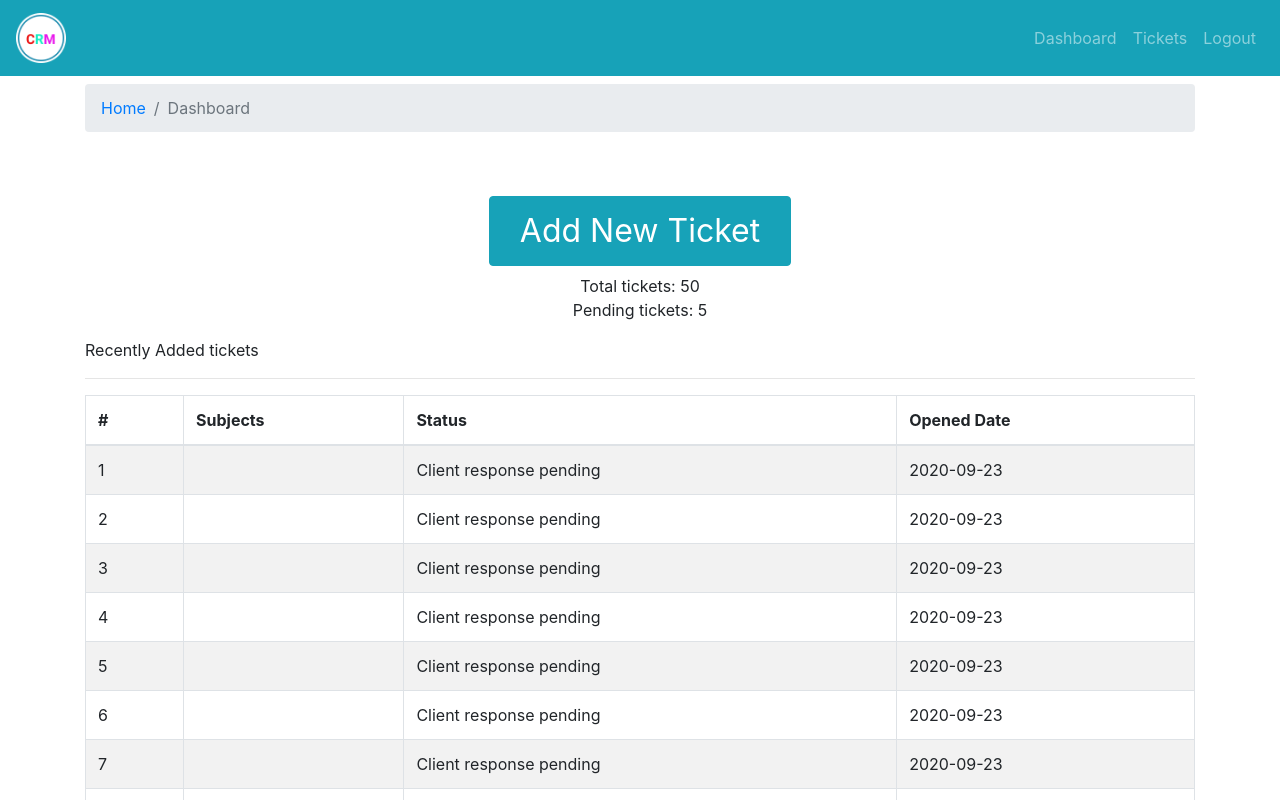
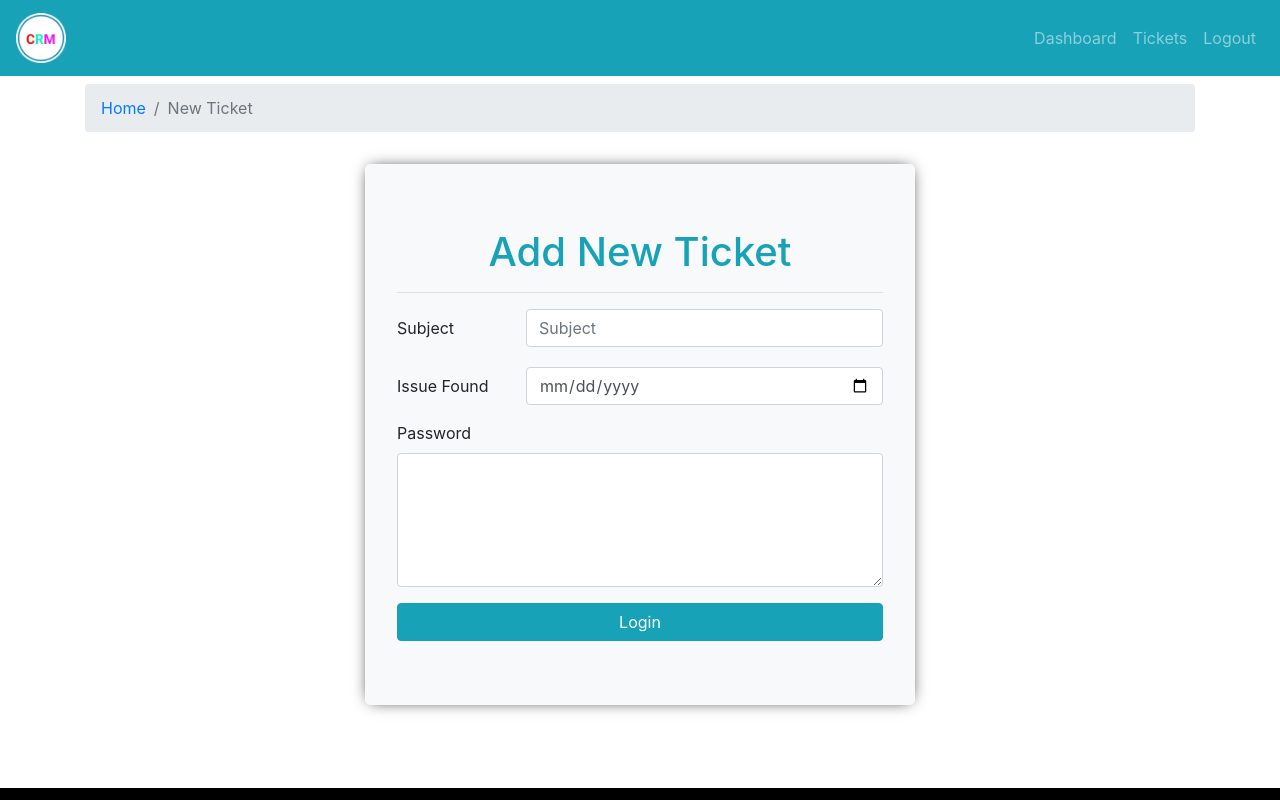
Before and after one commit to DentedCode/crm-frontend, a React (Create React App) app: page / in a window 1280 px wide. Shown: the top 800 px of the page. Built offline with nearby package versions, Linux system fonts and the light colour scheme.

Commit message:
add new ticket form added

```diff
--- a/src/App.js
+++ b/src/App.js
@@ -1,16 +1,18 @@
 import React from "react";
 import "./App.css";
 import { DefaultLayout } from "./layout/DefaultLayout";
-import { Dashboard } from "./pages/dashoard/Dashboard.page";
+// import { Dashboard } from "./pages/dashoard/Dashboard.page";
 
-import { Entry } from "./pages/entry/Entry.page";
+// import { Entry } from "./pages/entry/Entry.page";
+import { AddTicket } from "./pages/new-ticket/AddTicket.page";
 
 function App() {
   return (
     <div className="App">
       {/* <Entry /> */}
       <DefaultLayout>
-        <Dashboard />
+        {/* <Dashboard /> */}
+        <AddTicket />
       </DefaultLayout>
     </div>
   );
--- /dev/null
+++ b/src/components/add-ticket-form/AddTicketForm.comp.js
@@ -0,0 +1,77 @@
+import React from "react";
+import { Form, Jumbotron, Row, Col, Button } from "react-bootstrap";
+import PropTypes from "prop-types";
+
+import "./add-ticket-form.style.css";
+
+export const AddTicketForm = ({
+  handleOnSubmit,
+  handleOnChange,
+  frmDataErro,
+  frmDt,
+}) => {
+  console.log(frmDt);
+  return (
+    <Jumbotron className="mt-3 add-new-ticket bg-light">
+      <h1 className="text-info text-center">Add New Ticket</h1>
+      <hr />
+      <Form autoComplete="off" onSubmit={handleOnSubmit}>
+        <Form.Group as={Row}>
+          <Form.Label column sm={3}>
+            Subject
+          </Form.Label>
+          <Col sm={9}>
+            <Form.Control
+              name="subject"
+              value={frmDt.subject}
+              // minLength="3"
+              maxLength="100"
+              onChange={handleOnChange}
+              placeholder="Subject"
+              required
+            />
+            <Form.Text className="text-danger">
+              {frmDataErro.subject && "SUbject is required!"}
+            </Form.Text>
+          </Col>
+        </Form.Group>
+        <Form.Group as={Row}>
+          <Form.Label column sm={3}>
+            Issue Found
+          </Form.Label>
+          <Col sm={9}>
+            <Form.Control
+              type="date"
+              name="issueDate"
+              value={frmDt.issueDate}
+              onChange={handleOnChange}
+              required
+            />
+          </Col>
+        </Form.Group>
+        <Form.Group>
+          <Form.Label>Password</Form.Label>
+          <Form.Control
+            as="textarea"
+            name="detail"
+            rows="5"
+            value={frmDt.detail}
+            onChange={handleOnChange}
+            required
+          />
+        </Form.Group>
+
+        <Button type="submit" variant="info" block>
+          Login
+        </Button>
+      </Form>
+    </Jumbotron>
+  );
+};
+
+AddTicketForm.propTypes = {
+  handleOnSubmit: PropTypes.func.isRequired,
+  handleOnChange: PropTypes.func.isRequired,
+  frmDt: PropTypes.object.isRequired,
+  frmDataErro: PropTypes.object.isRequired,
+};
--- /dev/null
+++ b/src/components/add-ticket-form/add-ticket-form.style.css
@@ -0,0 +1,7 @@
+.add-new-ticket {
+  max-width: 550px;
+  margin-left: auto;
+  margin-right: auto;
+
+  box-shadow: 0px 0px 15px -5px black;
+}
--- a/src/layout/partials/Header.comp.js
+++ b/src/layout/partials/Header.comp.js
@@ -1,5 +1,5 @@
 import React from "react";
-import { Navbar, Nav, NavbarBrand } from "react-bootstrap";
+import { Navbar, Nav } from "react-bootstrap";
 import logo from "../../assets/img/logo.png";
 
 export const Header = () => {
--- /dev/null
+++ b/src/pages/new-ticket/AddTicket.page.js
@@ -0,0 +1,67 @@
+import React, { useState, useEffect } from "react";
+import { Container, Row, Col } from "react-bootstrap";
+import { PageBreadcrumb } from "../../components/breadcrumb/Breadcrumb.comp";
+import { AddTicketForm } from "../../components/add-ticket-form/AddTicketForm.comp";
+
+import { shortText } from "../../utils/validation";
+
+const initialFrmDt = {
+  subject: "",
+  issueDate: "",
+  detail: "",
+};
+const initialFrmError = {
+  subject: false,
+  issueDate: false,
+  detail: false,
+};
+export const AddTicket = () => {
+  const [frmData, setFrmData] = useState(initialFrmDt);
+  const [frmDataErro, setFrmDataErro] = useState(initialFrmError);
+  useEffect(() => {}, [frmData, frmDataErro]);
+
+  const handleOnChange = (e) => {
+    const { name, value } = e.target;
+
+    setFrmData({
+      ...frmData,
+      [name]: value,
+    });
+  };
+
+  const handleOnSubmit = async (e) => {
+    e.preventDefault();
+
+    setFrmDataErro(initialFrmError);
+
+    const isSubjectValid = await shortText(frmData.subject);
+
+    setFrmDataErro({
+      ...initialFrmError,
+      subject: !isSubjectValid,
+    });
+
+    console.log("Form submit request received", frmData);
+  };
+
+  return (
+    <Container>
+      <Row>
+        <Col>
+          <PageBreadcrumb page="New Ticket" />
+        </Col>
+      </Row>
+
+      <Row>
+        <Col>
+          <AddTicketForm
+            handleOnChange={handleOnChange}
+            handleOnSubmit={handleOnSubmit}
+            frmDt={frmData}
+            frmDataErro={frmDataErro}
+          />
+        </Col>
+      </Row>
+    </Container>
+  );
+};
--- /dev/null
+++ b/src/utils/validation.js
@@ -0,0 +1,3 @@
+export const shortText = (str) => {
+  return str.length >= 3 && str.length <= 100;
+};
```
